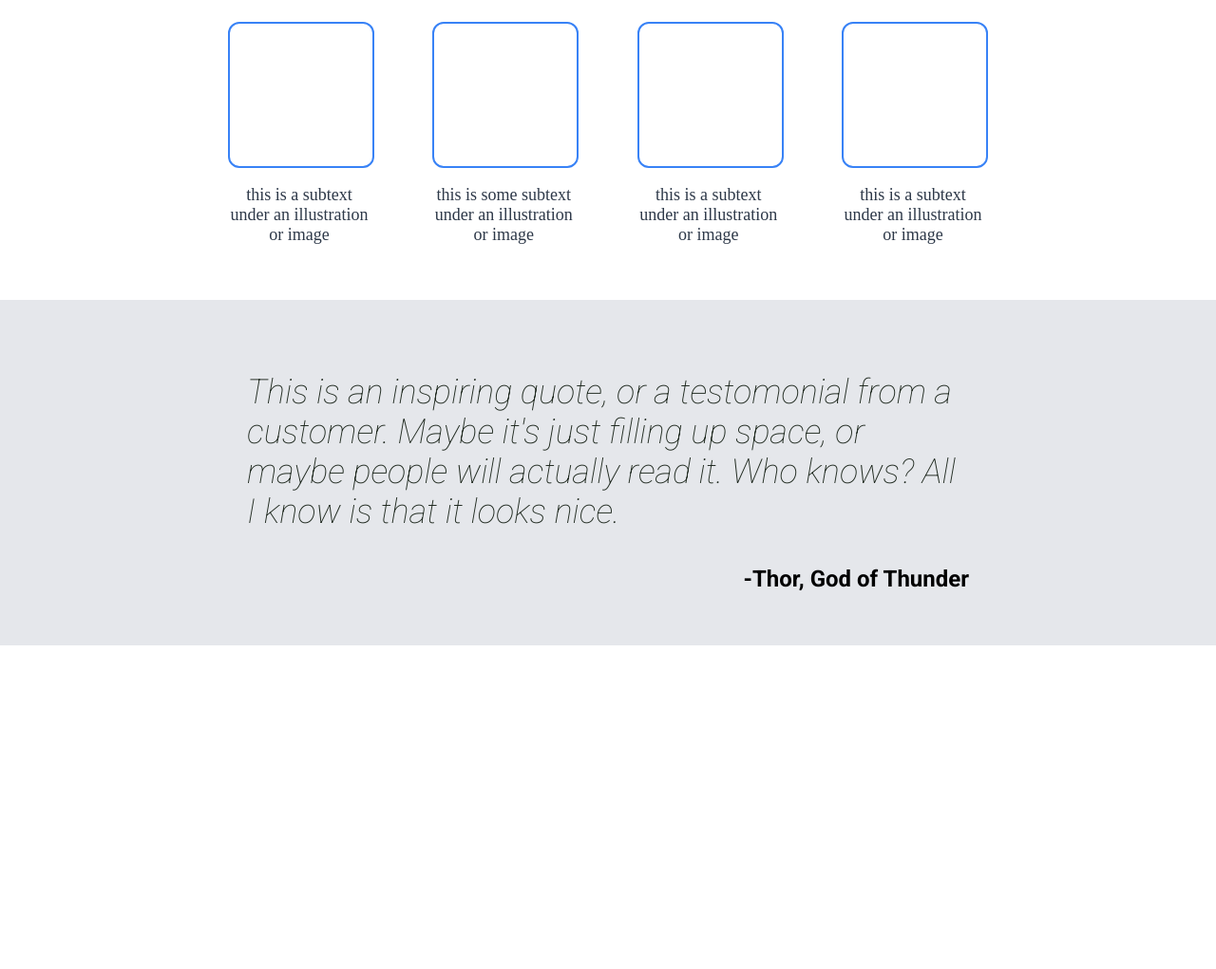
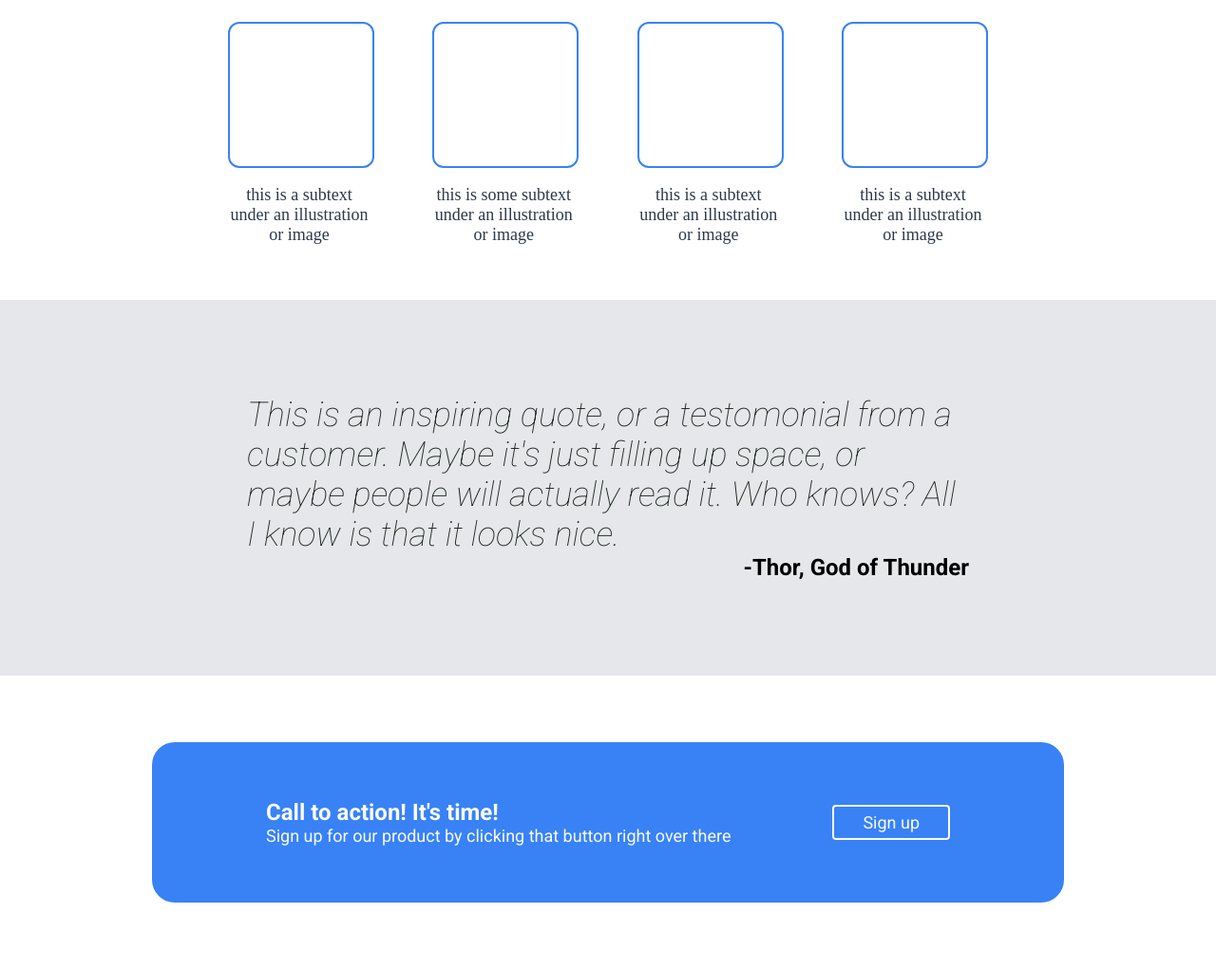
Before and after one commit to brinis95/top_projectone, a plain HTML site: page index.html in a window 1280 px wide. Shown: the part 601-1622 px from the top of the page at 95% size. Before the commit the page ends 1281 px from the top, so only its background shows below. Drawn offline with Linux system fonts and the light colour scheme.

Commit message:
added hover effect to hero section and finished the call to action section html and css and fixed gap between quote and quote owner name

```diff
--- a/index.html
+++ b/index.html
@@ -76,5 +76,17 @@
       </p>
       <h1 class="quote_owner">-Thor, God of Thunder</h1>
     </div>
+
+    <div class="call_to_action_container">
+      <div class="cta_box">
+        <div class="text_box">
+          <h1 class="heading_cta">Call to action! It's time!</h1>
+          <p class="cta_text">
+            Sign up for our product by clicking that button right over there
+          </p>
+        </div>
+        <button class="cta_button">Sign up</button>
+      </div>
+    </div>
   </body>
 </html>
--- a/styles.css
+++ b/styles.css
@@ -74,6 +74,11 @@ body {
   padding: 6px 20px;
 }
 
+.hero_cta:hover {
+  background-color: #f9faf8;
+  color: #1f2937;
+}
+
 .hero_section_image img {
   flex: 0.5;
   max-width: 400px;
@@ -117,10 +122,11 @@ body {
 
 .quote_section {
   background-color: #e5e7eb;
-  padding: 40px 260px;
+  padding: 100px 260px;
 }
 
 .quote_text {
+  margin: 0;
   font-family: roboto;
   font-size: 36px;
   font-weight: lighter;
@@ -128,7 +134,59 @@ body {
   color: #1f291f;
 }
 .quote_owner {
+  margin: 0;
   text-align: end;
   font-family: roboto;
   font-size: 24px;
 }
+
+.call_to_action_container {
+  padding: 70px 160px;
+}
+
+.cta_box {
+  padding: 60px 120px;
+  background-color: #3882f6;
+  border: none;
+  border-radius: 24px;
+  display: flex;
+  justify-content: space-between;
+}
+
+.text_box {
+  display: flex;
+  flex-direction: column;
+  justify-content: center;
+}
+
+.heading_cta {
+  margin: 0;
+  color: #f9faf8;
+  font-size: 24px;
+  font-weight: 700;
+  font-family: roboto;
+}
+
+.cta_text {
+  margin: 0;
+  color: #f9faf8;
+  font-size: 18px;
+  font-weight: 400;
+  font-family: roboto;
+}
+
+.cta_button {
+  padding: 6px 30px;
+  background-color: #3882f6;
+  border: 2px solid #f9faf8;
+  border-radius: 4px;
+  color: #f9faf8;
+  align-self: center;
+  font-size: 18px;
+  font-weight: 400;
+  font-family: roboto;
+}
+.cta_button:hover {
+  background-color: #e5e7eb;
+  color: #3882f6;
+}
```
